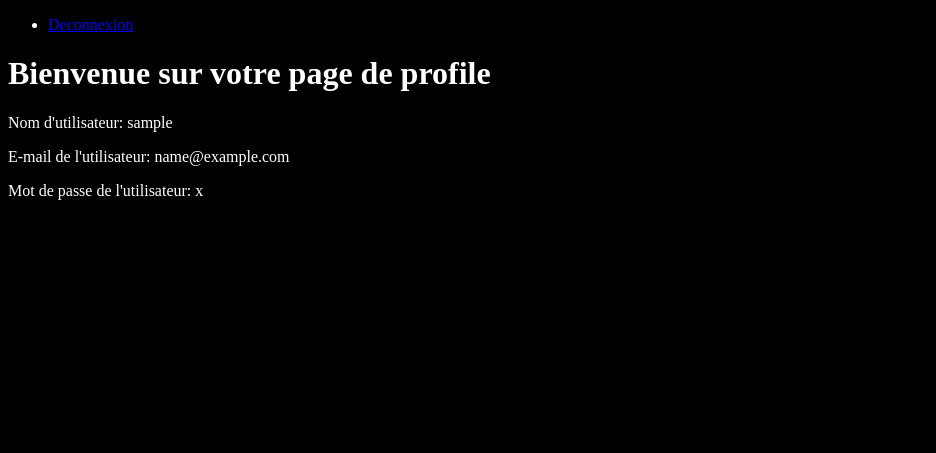
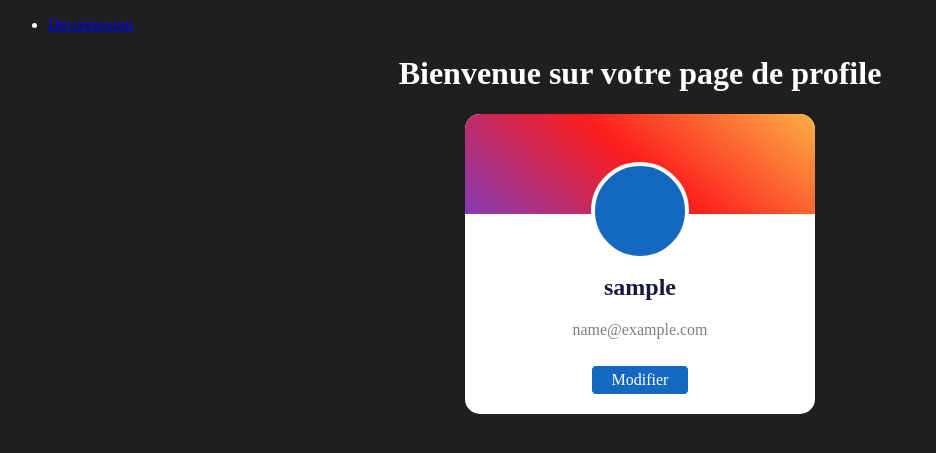
Before and after one commit to bsao17/Flask-React-app, a Flask app: page /profile in a window 1280 px wide. Shown: the top 453 px of the page, without its empty margins (0-936 px from the left). Run offline with Flask 3, Linux system fonts and the light colour scheme; a user stored in the database is signed in; tables that the repository leaves empty hold one stand-in row (values such as "Sample post").

Commit message:
feat:update profile style

```diff
--- a/config.py
+++ b/config.py
@@ -2,7 +2,7 @@ import os
 from flask_cors import CORS
 from dotenv import load_dotenv
 from flask import Flask
-from flask_login import LoginManager, UserMixin, login_required, login_user, logout_user
+from flask_login import LoginManager
 from flask_sqlalchemy import SQLAlchemy
 from sqlalchemy.orm import DeclarativeBase
 from colorama import Fore, Back, Style, init
--- a/static/css/profile.css
+++ b/static/css/profile.css
@@ -1,4 +1,103 @@
 html, body {
-    background-color: black;
+    background-color: #201F1F;
     color: white;
 }
+
+.card {
+  width: 350px;
+  height: 300px;
+  display: flex;
+  flex-direction: column;
+  align-items: center;
+  justify-content: center;
+  text-align: center;
+  gap: 10px;
+  background-color: #fffffe;
+  border-radius: 15px;
+  position: relative;
+  overflow: hidden;
+  margin: auto;
+}
+
+.card::before {
+  content: "";
+  width: 350px;
+  height: 100px;
+  position: absolute;
+  top: 0;
+  border-top-left-radius: 15px;
+  border-top-right-radius: 15px;
+  border-bottom: 3px solid #fefefe;
+  background: linear-gradient(40deg, rgba(131,58,180,1) 0%, rgba(253,29,29,1) 50%, rgba(252,176,69,1) 100%);
+  transition: all 0.5s ease;
+}
+
+.card * {
+  z-index: 1;
+}
+
+.image {
+  width: 90px;
+  height: 90px;
+  background-color: #1468BF;
+  border-radius: 50%;
+  border: 4px solid #fefefe;
+  margin-top: 30px;
+  transition: all 0.5s ease;
+}
+
+.card-info {
+  display: flex;
+  flex-direction: column;
+  align-items: center;
+  gap: 15px;
+  transition: all 0.5s ease;
+}
+
+.card-info span {
+  font-weight: 600;
+  font-size: 24px;
+  color: #161A42;
+  margin-top: 15px;
+  line-height: 5px;
+}
+
+.card-info p {
+  color: rgba(0, 0, 0, 0.5);
+}
+
+.button {
+  text-decoration: none;
+  background-color: #1468BF;
+  color: white;
+  padding: 5px 20px;
+  border-radius: 5px;
+  border: 1px solid white;
+  transition: all 0.5s ease;
+}
+
+.card:hover::before {
+  width: 350px;
+  height: 300px;
+  border-bottom: none;
+  border-bottom-left-radius: 15px;
+  border-bottom-right-radius: 15px;
+  transform: scale(0.95);
+}
+
+.card:hover .card-info {
+  transform: translate(0%,-25%);
+}
+
+.card:hover .image {
+  transform: scale(2) translate(-60%,-40%);
+}
+
+.button:hover {
+  background-color: #FF6844;
+  transform: scale(1.1);
+}
+
+#title {
+    text-align: center;
+}
--- a/templates/profile.html
+++ b/templates/profile.html
@@ -10,11 +10,16 @@
 </head>
 <body>
     {% block body %}
-    <h1>Bienvenue sur votre page de profile </h1>
-    <p>Nom d'utilisateur: {{ user.username }}</p>
-    <p>E-mail de l'utilisateur: {{ user.email }}</p>
-    <!--decrypt hash password-->
-    <p>Mot de passe de l'utilisateur: {{ user.password }}</p>
+    <h1 id="title">Bienvenue sur votre page de profile </h1>
+
+    <div class="card">
+      <div class="image"></div>
+      <div class="card-info">
+        <span>{{ user.username }}</span>
+        <p>{{ user.email }}</p>
+      </div>
+      <a href="#" class="button">Modifier</a>
+    </div>
     {% endblock %}
 </body>
 </html>
--- a/templates/signup.html
+++ b/templates/signup.html
@@ -16,25 +16,21 @@
 <form method="post" class="login_form">
     {{ form.hidden_tag() }}
     <div id="username_wrapper">
-        <span class="span-username">{{form.username.label}}</span>
         <div id="username_input">
             {{form.username()}}
         </div>
     </div>
     <div id="email_wrapper">
-        <span class="span-email">{{form.email.label}}</span>
         <div id="email_input">
             {{form.email()}}
         </div>
     </div>
     <div id="password_wrapper">
-        <span class="span-password" html="password">{{form.password.label}}</span>
         <div id="password_input">
             {{form.password()}}
         </div>
     </div>
     <div id="confirm_password_wrapper">
-        <span class="span-confirm" html="confirm">{{form.confirm.label}}</span>
         <div id="confirm_input">
             {{form.confirm()}}
         </div>
```
Also changed, not shown: forms/forms.py (+6 -5 lines), static/css/signup.css (+8 -12 lines).
